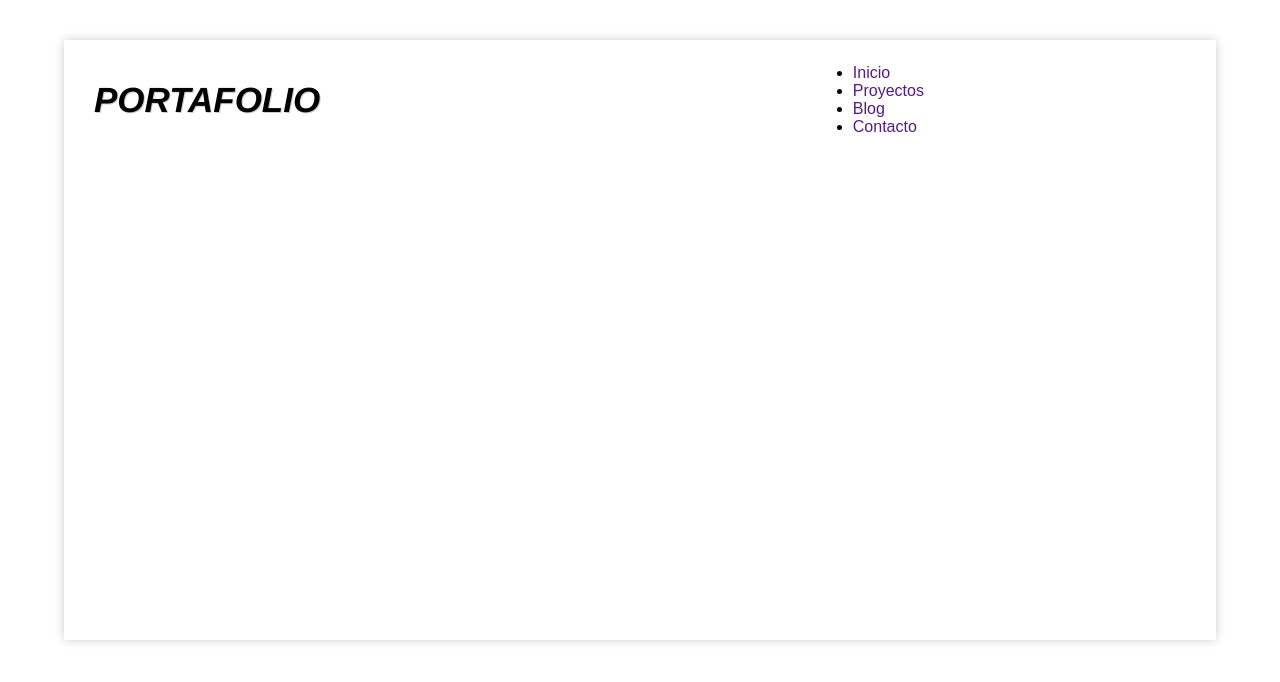
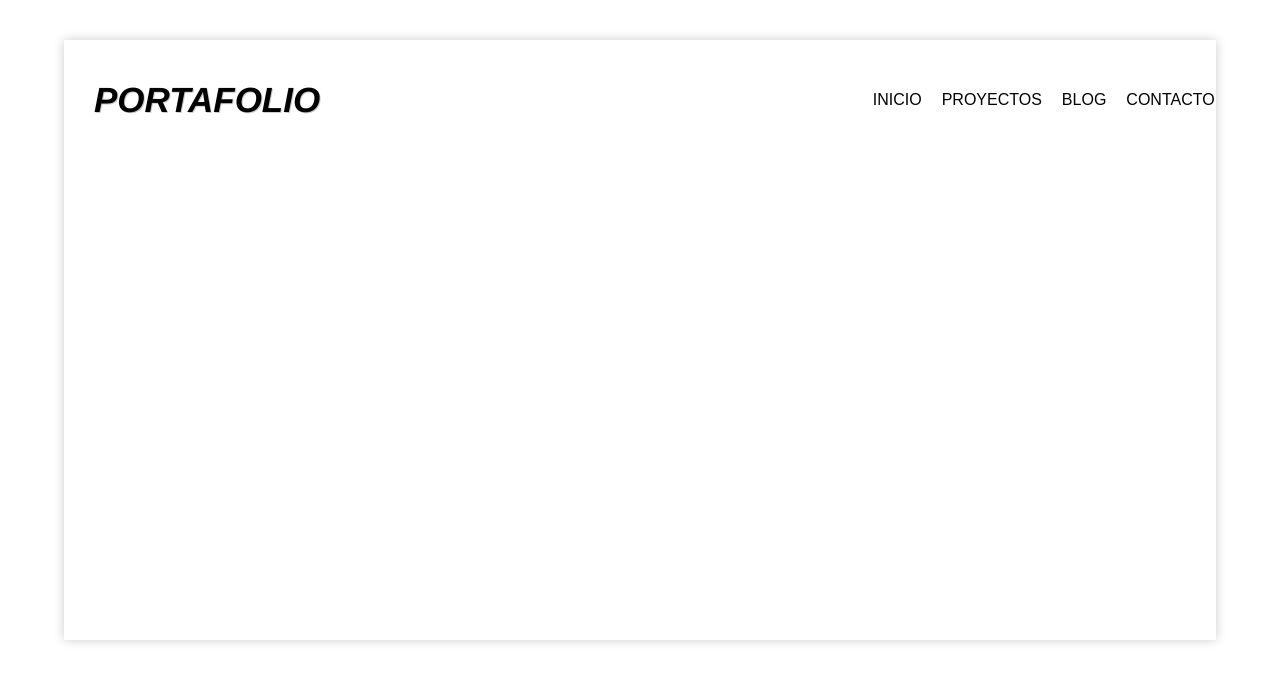
Before and after one commit to Rafadinho85/maquetacion-portafolio-flexbox, a plain HTML site: page index.html in a window 1280 px wide. Drawn offline with Linux system fonts and the light colour scheme.

Commit message:
estilos del menu

```diff
--- a/styles.css
+++ b/styles.css
@@ -40,3 +40,16 @@
     font-weight: 900;
     font-size: 35px;
 }
+
+#menu ul{
+    display: flex;
+
+}
+#menu ul li{
+    margin-left: 20px;
+    list-style: none;
+}
+#menu ul li a{
+    color: black;
+    text-transform: uppercase;
+}
```
